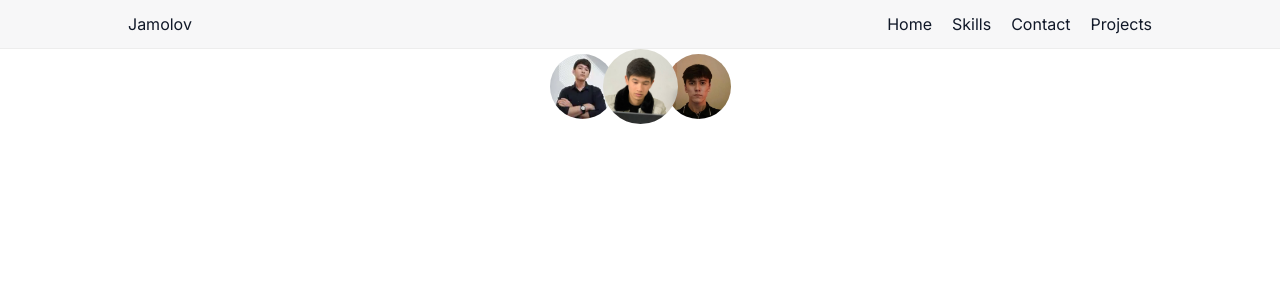
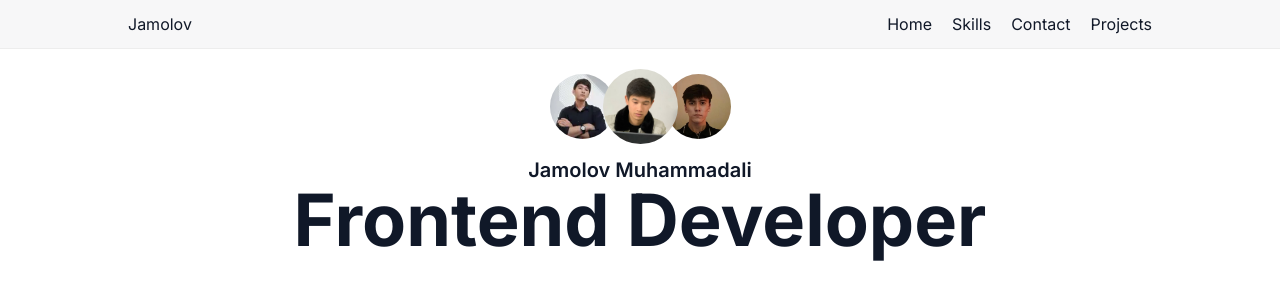
Before and after one commit to Muhammadali-fr/Portfolio, a Next.js app: page / in a window 1280 px wide. Shown: the top 300 px of the page. Built offline with nearby package versions, Linux system fonts and the light colour scheme.

Commit message:
hero section

```diff
--- a/src/components/Header.tsx
+++ b/src/components/Header.tsx
@@ -5,7 +5,7 @@ export default function Header() {
     <header className="w-full border-b c-border-color c-gray">
             <div className="c-width  py-3 flex items-center justify-between ">
                 <p>Jamolov</p>
-                <ul className="flex items-center justify-center gap-5 font-[17px]">
+                <ul className="flex items-center justify-center gap-5 font-[19px]">
                     <li><Link href={"/"}>Home</Link></li>
                     <li><Link href={"/"}>Skills</Link></li>
                     <li><Link href={"/"}>Contact</Link></li>
--- a/src/components/Hero.tsx
+++ b/src/components/Hero.tsx
@@ -4,8 +4,13 @@ import TeammateImages from "./TeammateImages";
 
 export default function Hero() {
     return (
-        <section className="c-width">
+        <section className="c-width py-5 space-y-3">
             <TeammateImages />
+            <div className="flex flex-col items-center justify-center">
+                <p className="text-xl font-semibold">Jamolov Muhammadali</p>
+                <h1 className="text-7xl font-bold">Frontend Developer</h1>
+
+            </div>
         </section>
     );
 };
```
